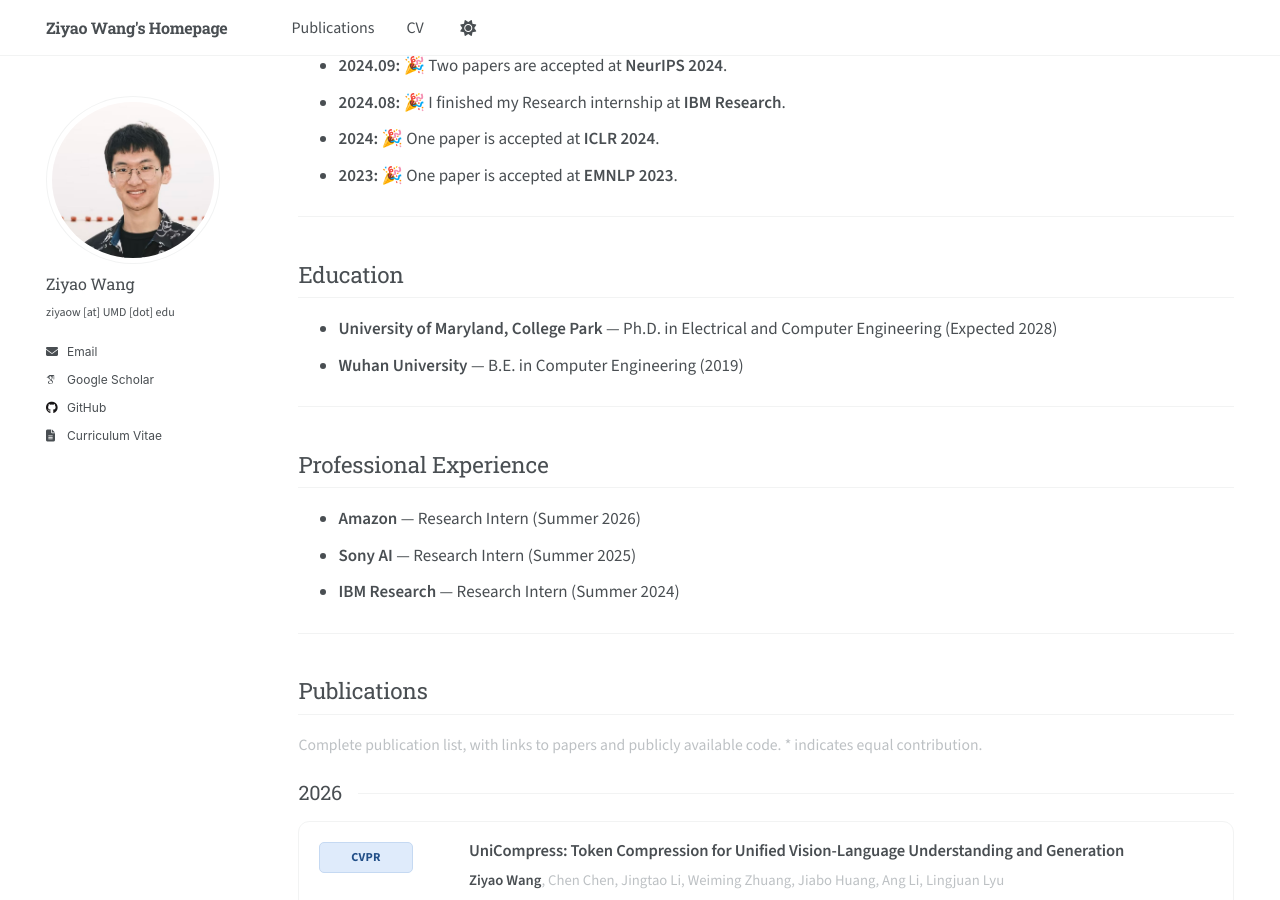
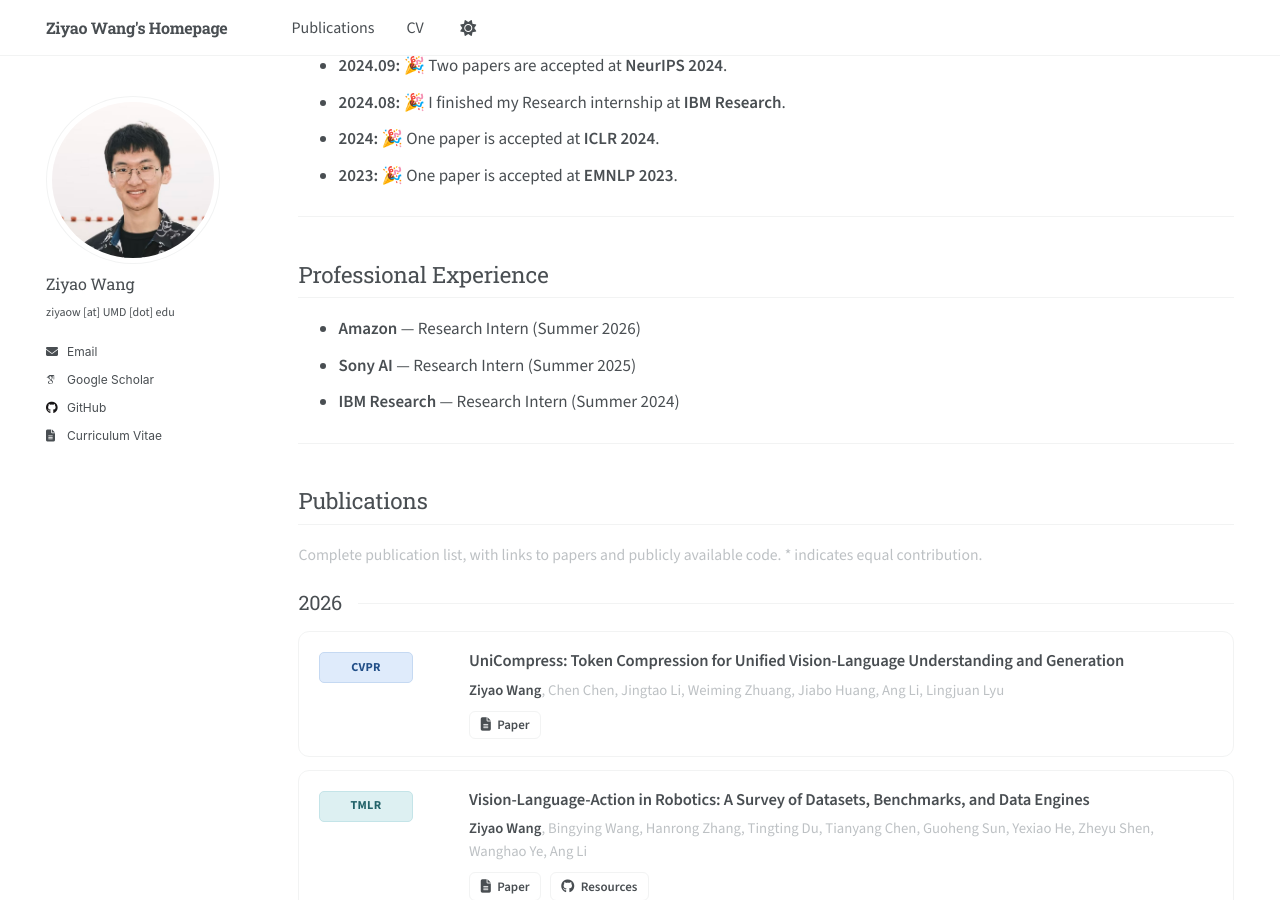
Before and after one commit to ziyaow1010/ziyaow1010.github.io, a Jekyll site: the page built from _pages/about.md, in a window 1280 px wide and 900 px high, scrolled down 841 px. Built offline with Jekyll 4.4.1, drawn with Linux system fonts in a browser that asks for light colours; some web fonts are replaced; a script that is not in the unit is left out.

Commit message:
Remove Education section from homepage; retain education in CV

```diff
--- a/_pages/about.md
+++ b/_pages/about.md
@@ -37,13 +37,6 @@ My research focuses on building **collaborative, trustworthy, and deployable** f
 
 ---
 
-## Education
-
-- **University of Maryland, College Park** — Ph.D. in Electrical and Computer Engineering (Expected 2028)
-- **Wuhan University** — B.E. in Computer Engineering (2019)
-
----
-
 ## Professional Experience
 
 - **Amazon** — Research Intern (Summer 2026)
```
